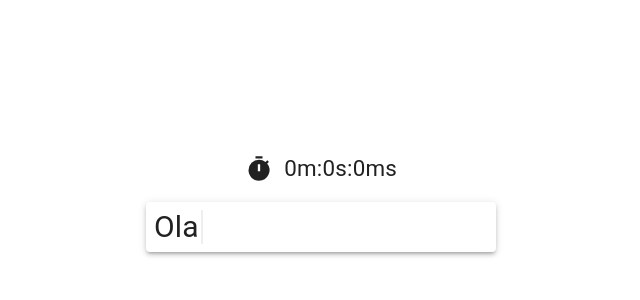
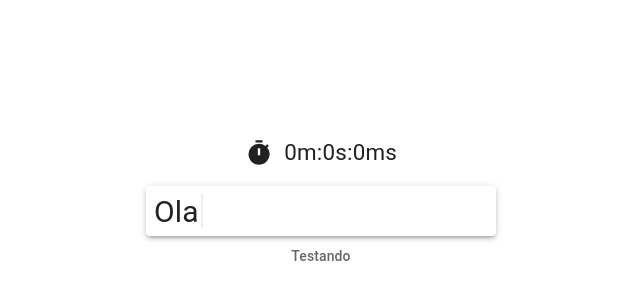
Before and after one commit to Francisco-Fetapi/typing-master-2, a React (Vite) app: page /championship in a window 1280 px wide. Shown: the part 198-498 px from the top of the page, without its empty margins (319-959 px from the left). Built offline with nearby package versions, Linux system fonts and the light colour scheme.

Commit message:
ajustes e mais ajustes

```diff
--- a/src/components/InputText.tsx
+++ b/src/components/InputText.tsx
@@ -1,5 +1,5 @@
 import { Box } from "@mui/material";
-import { InputTextContainer } from "../styles/General";
+import { InputTextContainer, Text, BoxColumnCenter } from "../styles/General";
 
 interface Props {
   text: string;
@@ -7,8 +7,15 @@ interface Props {
 
 export default function InputText({ text }: Props) {
   return (
-    <InputTextContainer elevation={3}>
-      <Box mr={0.3}>Ola</Box>
-    </InputTextContainer>
+    <BoxColumnCenter>
+      <InputTextContainer elevation={3}>
+        <Box mr={0.3}>Ola</Box>
+      </InputTextContainer>
+      <Box mt={1.2}>
+        <Text color="textSecondary" variant="subtitle2">
+          {text}
+        </Text>
+      </Box>
+    </BoxColumnCenter>
   );
 }
```
